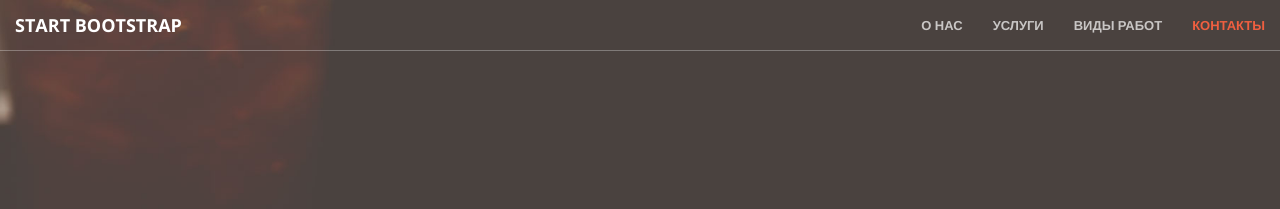
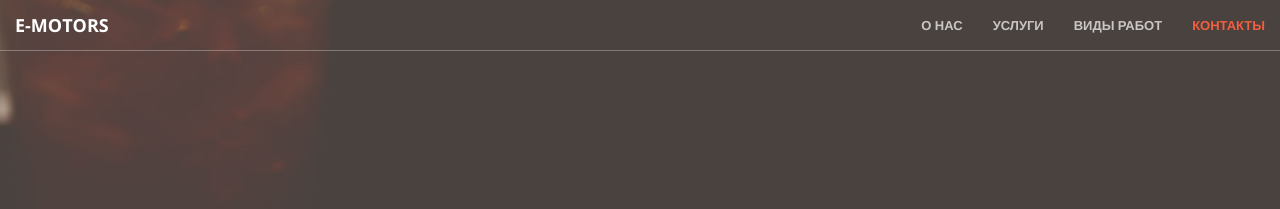
Before and after one commit to Magnum800/e-motors, a Jekyll site: the page built from index.html, in a window 1280 px wide. Shown: the top 209 px of the page. Built offline with Jekyll 4.4.1, drawn with Linux system fonts in a browser that asks for light colours.

Commit message:
Update nav.html

```diff
--- a/_includes/nav.html
+++ b/_includes/nav.html
@@ -8,7 +8,7 @@
                 <span class="icon-bar"></span>
                 <span class="icon-bar"></span>
             </button>
-            <a class="navbar-brand page-scroll" href="#page-top">Start Bootstrap</a>
+            <a class="navbar-brand page-scroll" href="#page-top">e-motors</a>
         </div>
 
         <!-- Collect the nav links, forms, and other content for toggling -->
```
